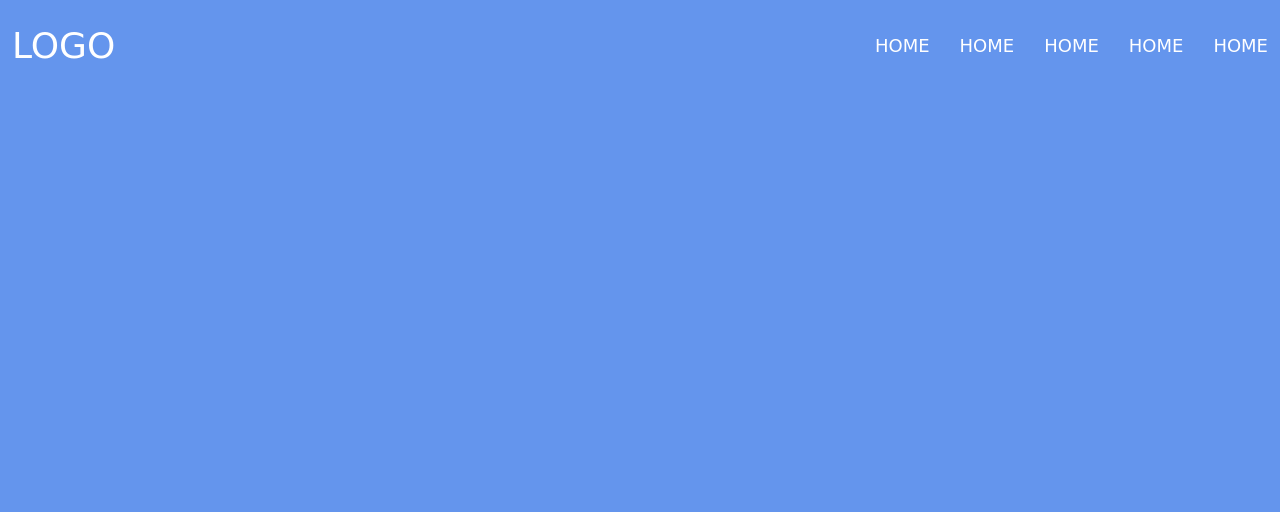
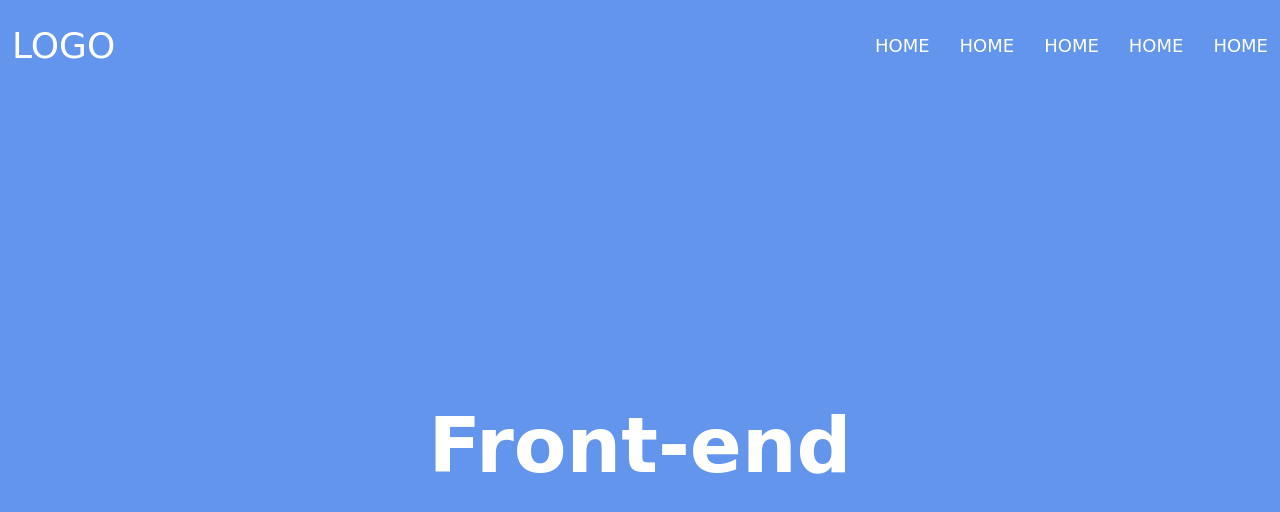
Before and after one commit to zulayho0717/My-site, a plain HTML site: page index.html in a window 1280 px wide. Drawn offline with Linux system fonts and the light colour scheme.

Commit message:
add title

```diff
--- a/css/main.css
+++ b/css/main.css
@@ -31,6 +31,8 @@ img{
     background: cornflowerblue;
     min-height: 100dvh;
     transition: 0.4s;
+    display: flex;
+    flex-direction: column;
 }
 
 .nav {
@@ -60,4 +62,16 @@ img{
     color: #fff;
 }
 
+.header__content {
+    display: flex;
+    flex-grow: 1;
+    justify-content: center;
+    align-items: center;
+}
+
+.header__title{
+    font-size: 6vw;
+    color: #fff;
+}
+
 /* header */
--- a/index.html
+++ b/index.html
@@ -21,6 +21,9 @@
                 </ul>
             </div>
         </nav>
+        <div class="header__content">
+            <h1 class="header__title">Front-end</h1>
+        </div>
     </header>
 
 </body>
```
